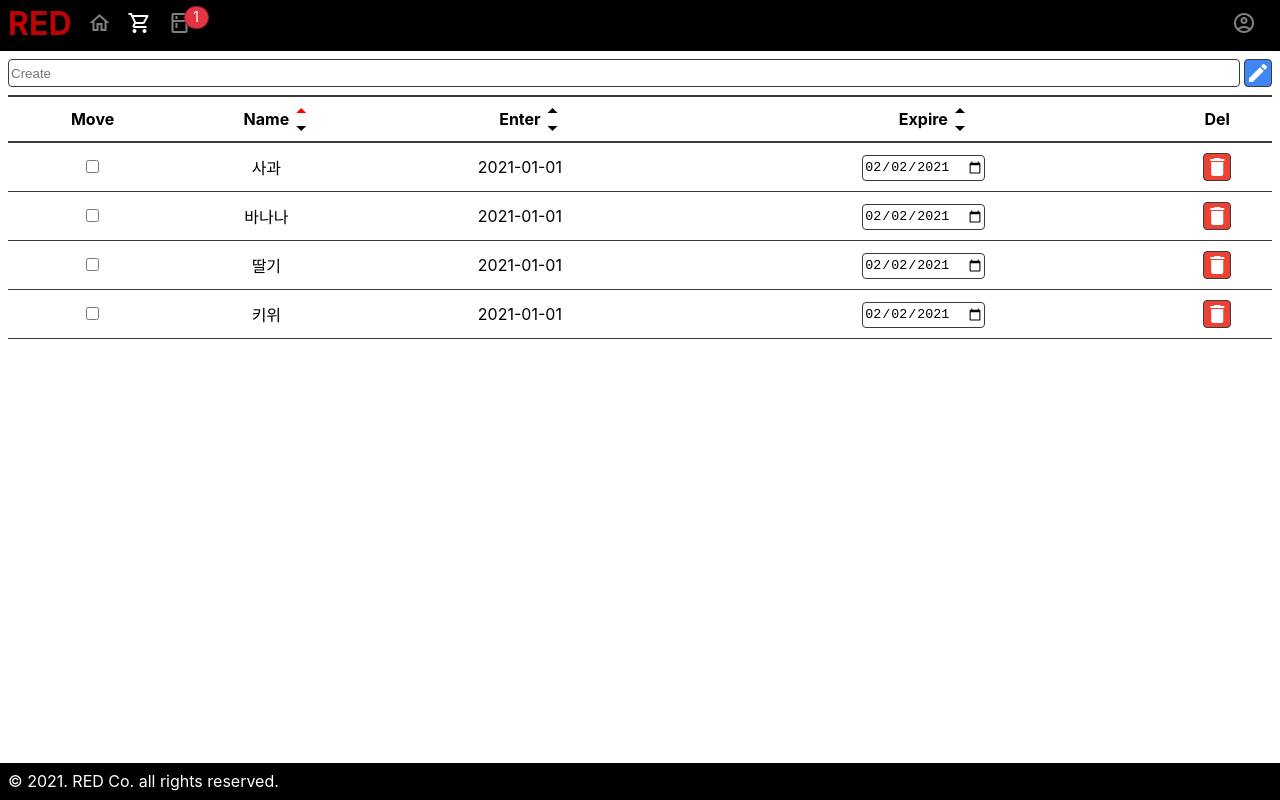
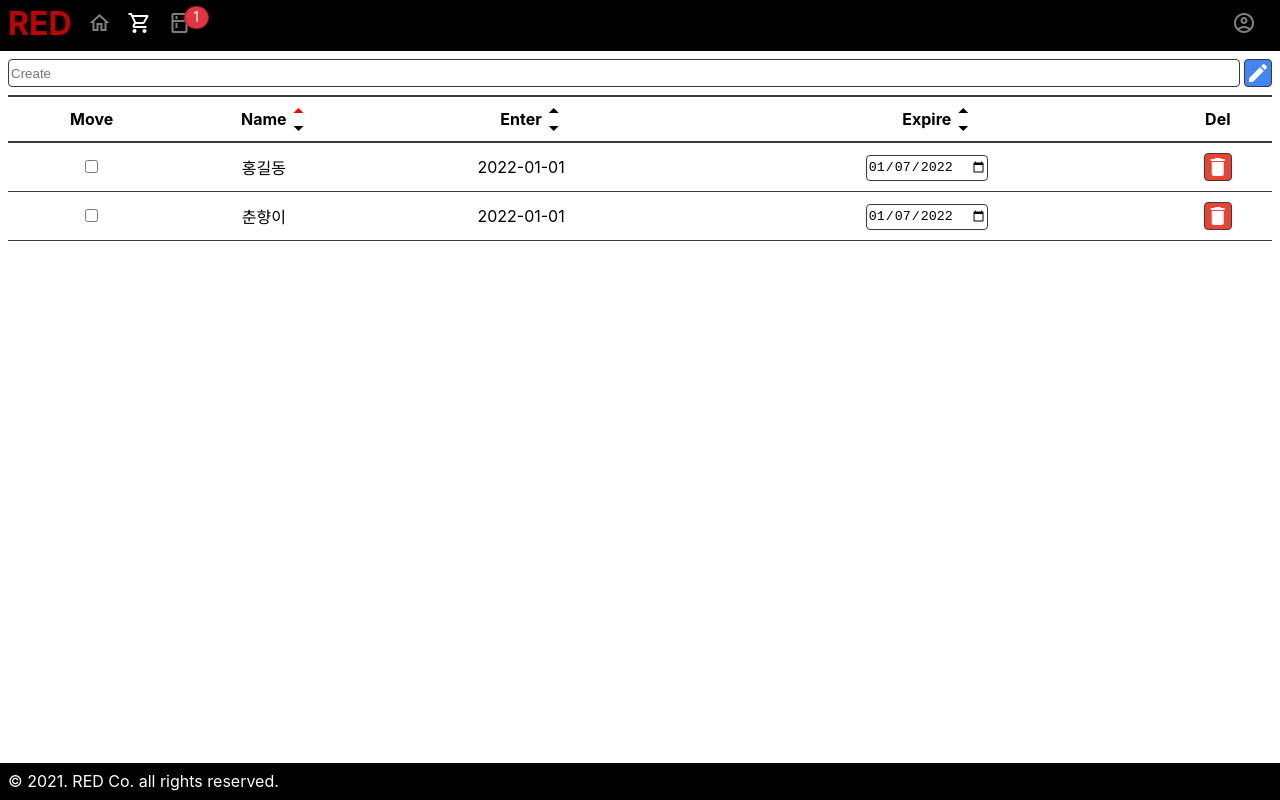
Before and after one commit to imLucyk/red-react-study, a React (Create React App) app: page /items in a window 1280 px wide. Built offline with nearby package versions, Linux system fonts and the light colour scheme.

Commit message:
[#11] MobX items read

```diff
--- a/src/components/Header.js
+++ b/src/components/Header.js
@@ -18,7 +18,7 @@ function Header(props) {
       </div>
       <div className="empty"></div>
       <div>
-        <a href="#!" id="menu-a-account" onclick="accountToggle(); return false;">
+        <a href="#!" id="menu-a-account" onClick={()=>{}}>
           <span className="material-icons-outlined">account_circle</span>
           <ul className="account-menu">
             <li>Guest</li>
--- a/src/components/contents/Items.js
+++ b/src/components/contents/Items.js
@@ -1,9 +1,14 @@
+import { useEffect } from 'react';
 import { inject, observer } from 'mobx-react';
 
 function Items(props) {
   console.log(props)
   const { itemsStore } = props;
-  const { item } = itemsStore;
+  const { items, item } = itemsStore;
+  useEffect(() => {
+    // useEffect는 html을 다 읽고 한번 호출됨.
+    itemsStore.itemsRead();
+  }, [itemsStore]);
   return (
     <article>
       <form className="form-inputs" onSubmit={(event) => {event.preventDefault(); itemsStore.itemsCreate()}}>
@@ -42,42 +47,17 @@ function Items(props) {
             </tr>
           </thead>
           <tbody>
-            <tr>
-              <td><input type="checkbox" onchange="" /></td>
-              <td>사과</td>
-              <td>2021-01-01</td>
-              <td className="td-expire"><input type="date" value="2021-02-02" onchange="" /></td>
+          {items.map((item, index) => (
+            <tr key={index}>
+              <td><input type="checkbox" onChange={()=>{}} /></td>
+              <td>{item.name}</td>
+              <td>{item.enter}</td>
+              <td className="td-expire"><input type="date" value={item.expire} onChange={()=>{}} /></td>
               <td className="td-delete">
-                <button className="button-delete" onclick=""><span className="material-icons">delete</span></button>
+                <button className="button-delete" onClick={()=>{}}><span className="material-icons">delete</span></button>
               </td>
             </tr>
-            <tr>
-              <td><input type="checkbox" onchange="" /></td>
-              <td>바나나</td>
-              <td>2021-01-01</td>
-              <td className="td-expire"><input type="date" value="2021-02-02" onchange="" /></td>
-              <td className="td-delete">
-                <button className="button-delete" onclick=""><span className="material-icons">delete</span></button>
-              </td>
-            </tr>
-            <tr>
-              <td><input type="checkbox" onchange="" /></td>
-              <td>딸기</td>
-              <td>2021-01-01</td>
-              <td className="td-expire"><input type="date" value="2021-02-02" onchange="" /></td>
-              <td className="td-delete">
-                <button className="button-delete" onclick=""><span className="material-icons">delete</span></button>
-              </td>
-            </tr>
-            <tr>
-              <td><input type="checkbox" onchange="" /></td>
-              <td>키위</td>
-              <td>2021-01-01</td>
-              <td className="td-expire"><input type="date" value="2021-02-02" onchange="" /></td>
-              <td className="td-delete">
-                <button className="button-delete" onclick=""><span className="material-icons">delete</span></button>
-              </td>
-            </tr>
+          ))}
           </tbody>
         </table>
       </div>
--- a/src/stores/ItemsStore.js
+++ b/src/stores/ItemsStore.js
@@ -26,6 +26,18 @@ export default class ItemsStore {
     });
     console.log('Done itemsCreate', this.items);
   }
+  itemsRead() {
+    this.items = [{
+      name: '홍길동',
+      enter: '2022-01-01',
+      expire: '2022-01-07',
+    }, {
+      name: '춘향이',
+      enter: '2022-01-01',
+      expire: '2022-01-07',
+    }];
+    console.log('Done itemsRead', this.items);
+  }
 }
 
 export const itemsStore = new ItemsStore();
```
